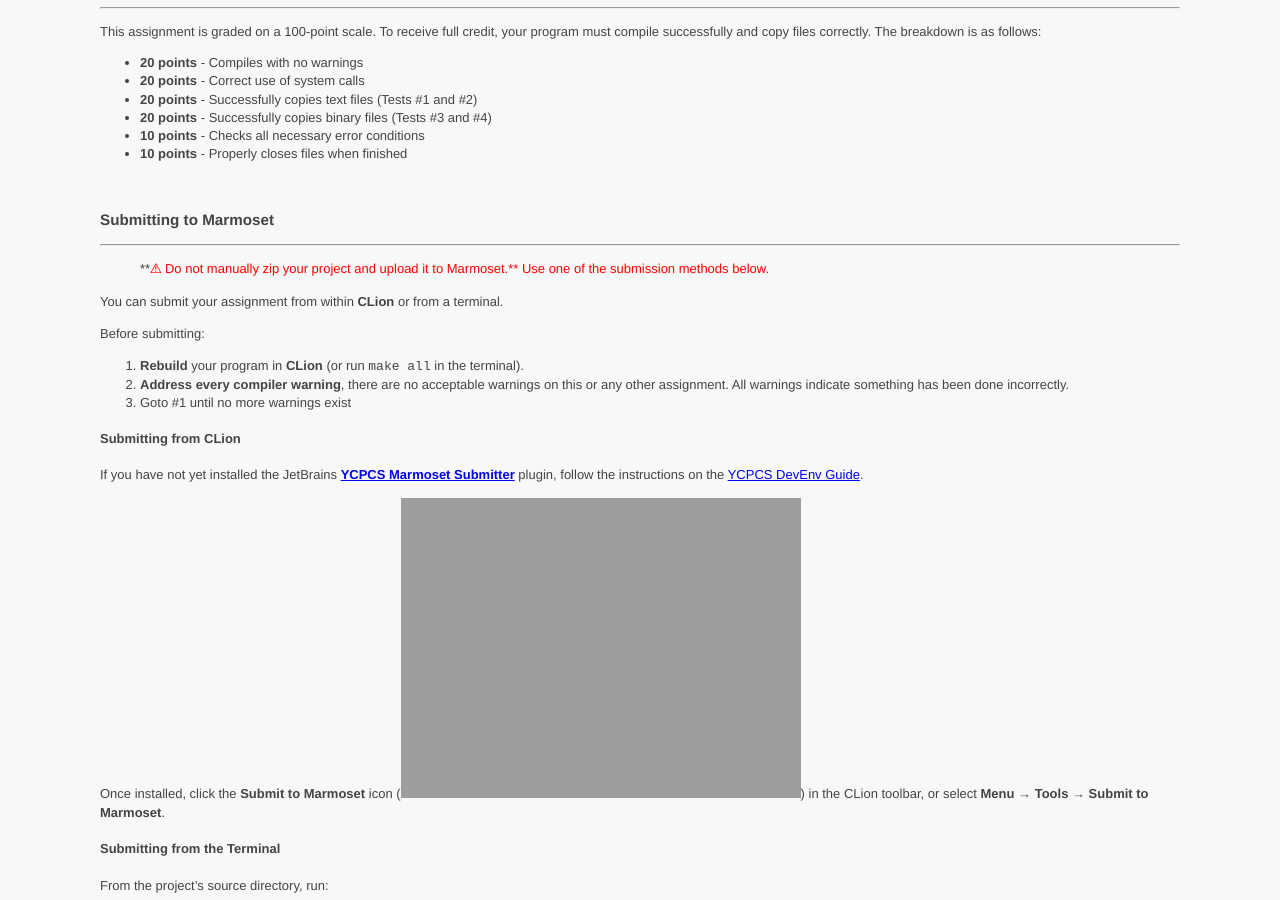
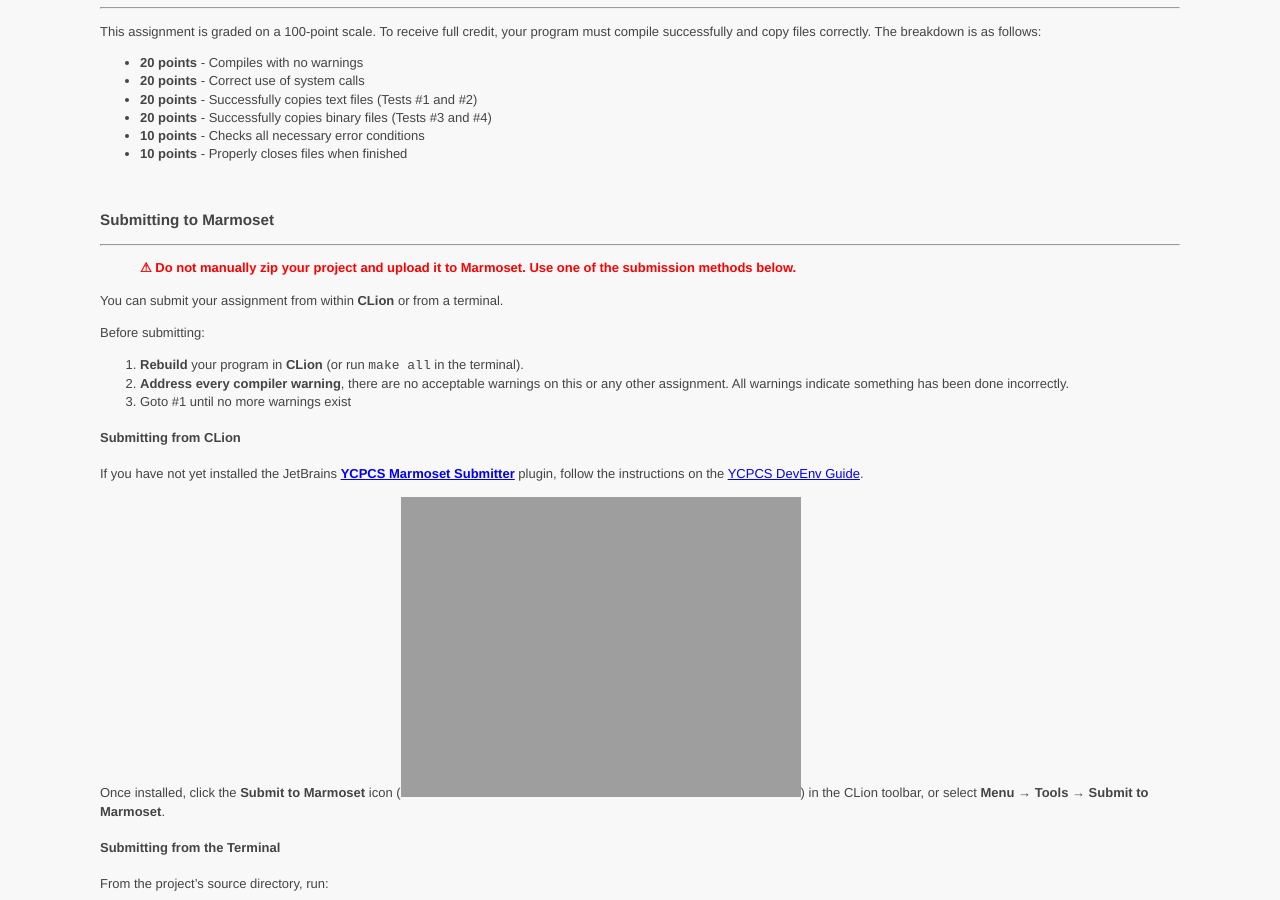
Before and after one commit to ycpcs/cs420-fall2026, a Jekyll site: the page built from assign/assign01.md, in a window 1280 px wide and 900 px high, scrolled down 2442 px. Built offline with Jekyll 4.4.1, drawn with Linux system fonts in a browser that asks for light colours.

Commit message:
updated assign02

```diff
--- a/assign/assign01.md
+++ b/assign/assign01.md
@@ -164,7 +164,7 @@ This assignment is graded on a 100-point scale. To receive full credit, your pro
 
 --- --- --- --- --- --- --- --- --- --- --- --- --- --- --- --- --- --- --- --- ---
 
-> **<font color="red">⚠ Do not manually zip your project and upload it to Marmoset.** Use one of the submission methods below.</font>
+> <font color="red"><strong>⚠ Do not manually zip your project and upload it to Marmoset. Use one of the submission methods below.</strong></font>
 
 You can submit your assignment from within **CLion** or from a terminal.
 
```
Also changed, not shown: assign/assign02.md (+1 -1 lines), assign/assign03.md (+1 -1 lines).
